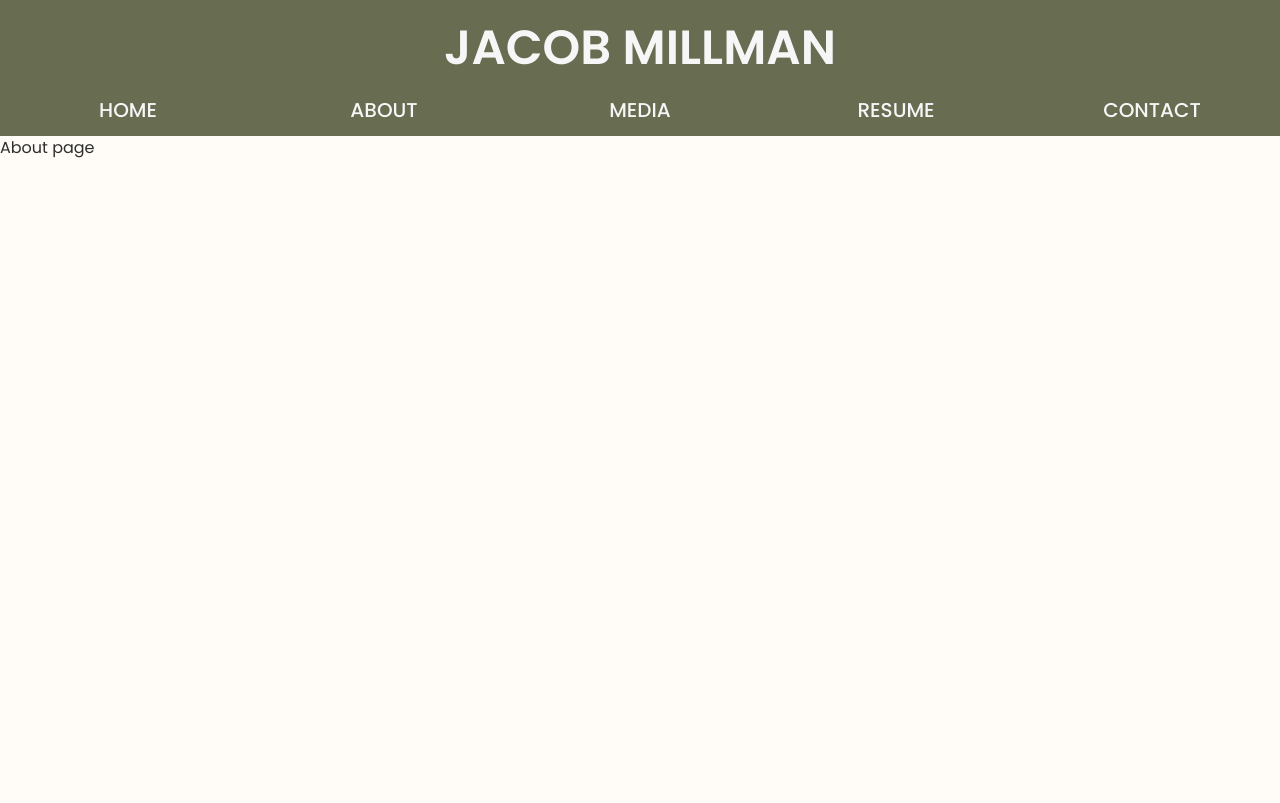
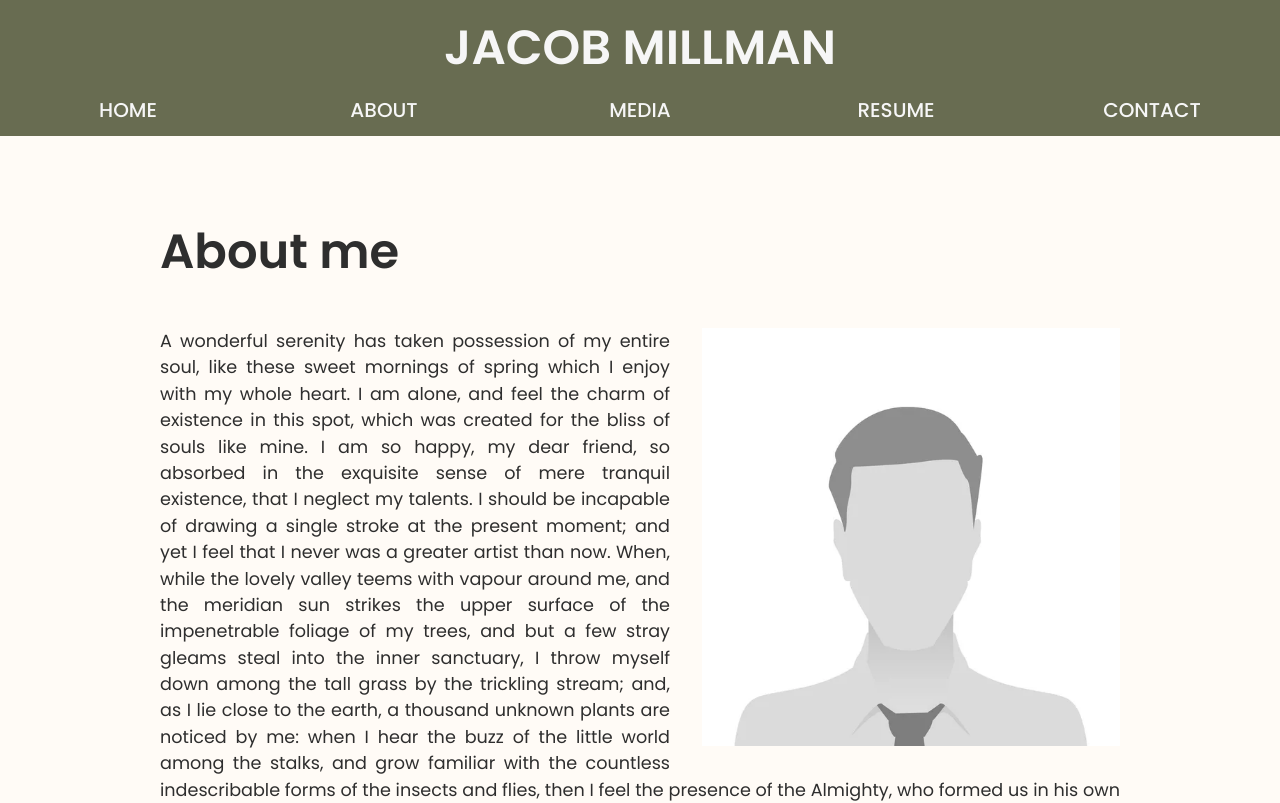
Before and after one commit to IndigoFobes/jacob-millman, a Next.js app: page /about in a window 1280 px wide. Shown: the top 803 px of the page. Built offline with nearby package versions, Linux system fonts and the light colour scheme; a web font is replaced by a local one.

Commit message:
About page.

```diff
--- a/src/app/about/page.tsx
+++ b/src/app/about/page.tsx
@@ -1,9 +1,50 @@
 import Header from "../components/header";
+import Image from "next/image";
 
 export default function Page() {
   return (
-    <div className="">
-      <h1>About page</h1>
+    <div className="w-9/12 mx-auto mt-20 mb-32">
+      <h1 className="title pb-10">About me</h1>
+      <Image
+        src="/male_placeholder_image.jpeg"
+        alt="Male placeholder"
+        width={450}
+        height={500}
+        className="float-right pl-8 pb-6"
+      />
+      <p className="text-[1.1rem] text-justify font-[400]">
+        A wonderful serenity has taken possession of my entire soul, like these
+        sweet mornings of spring which I enjoy with my whole heart. I am alone,
+        and feel the charm of existence in this spot, which was created for the
+        bliss of souls like mine. I am so happy, my dear friend, so absorbed in
+        the exquisite sense of mere tranquil existence, that I neglect my
+        talents. I should be incapable of drawing a single stroke at the present
+        moment; and yet I feel that I never was a greater artist than now. When,
+        while the lovely valley teems with vapour around me, and the meridian
+        sun strikes the upper surface of the impenetrable foliage of my trees,
+        and but a few stray gleams steal into the inner sanctuary, I throw
+        myself down among the tall grass by the trickling stream; and, as I lie
+        close to the earth, a thousand unknown plants are noticed by me: when I
+        hear the buzz of the little world among the stalks, and grow familiar
+        with the countless indescribable forms of the insects and flies, then I
+        feel the presence of the Almighty, who formed us in his own image, and
+        the breath. A wonderful serenity has taken possession of my entire soul,
+        like these sweet mornings of spring which I enjoy with my whole heart. I
+        am alone, and feel the charm of existence in this spot, which was
+        created for the bliss of souls like mine. I am so happy, my dear friend,
+        so absorbed in the exquisite sense of mere tranquil existence, that I
+        neglect my talents. I should be incapable of drawing a single stroke at
+        the present moment; and yet I feel that I never was a greater artist
+        than now. When, while the lovely valley teems with vapour around me, and
+        the meridian sun strikes the upper surface of the impenetrable foliage
+        of my trees, and but a few stray gleams steal into the inner sanctuary,
+        I throw myself down among the tall grass by the trickling stream; and,
+        as I lie close to the earth, a thousand unknown plants are noticed by
+        me: when I hear the buzz of the little world among the stalks, and grow
+        familiar with the countless indescribable forms of the insects and
+        flies, then I feel the presence of the Almighty, who formed us in his
+        own image, and the breath
+      </p>
     </div>
   );
 }
```
